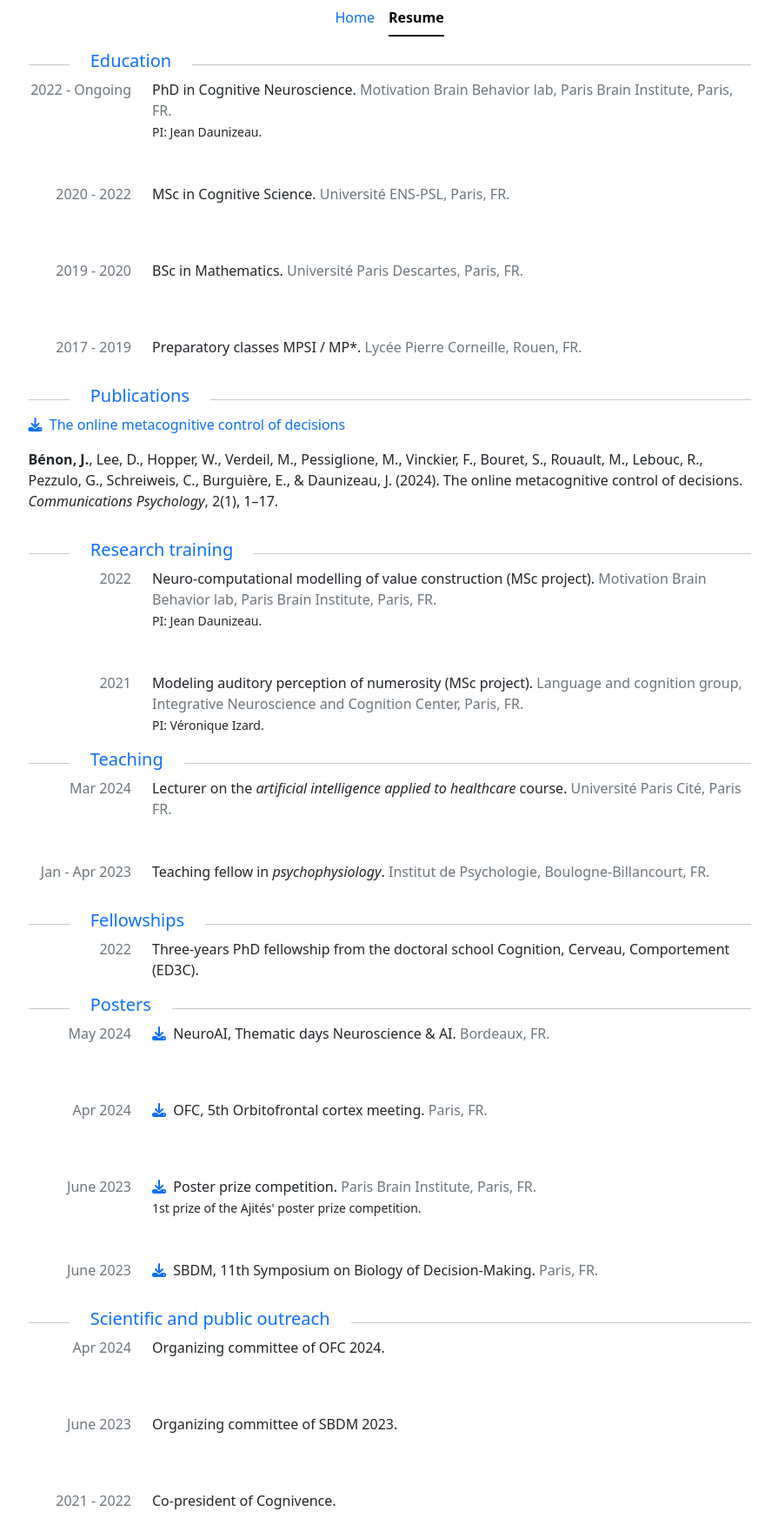
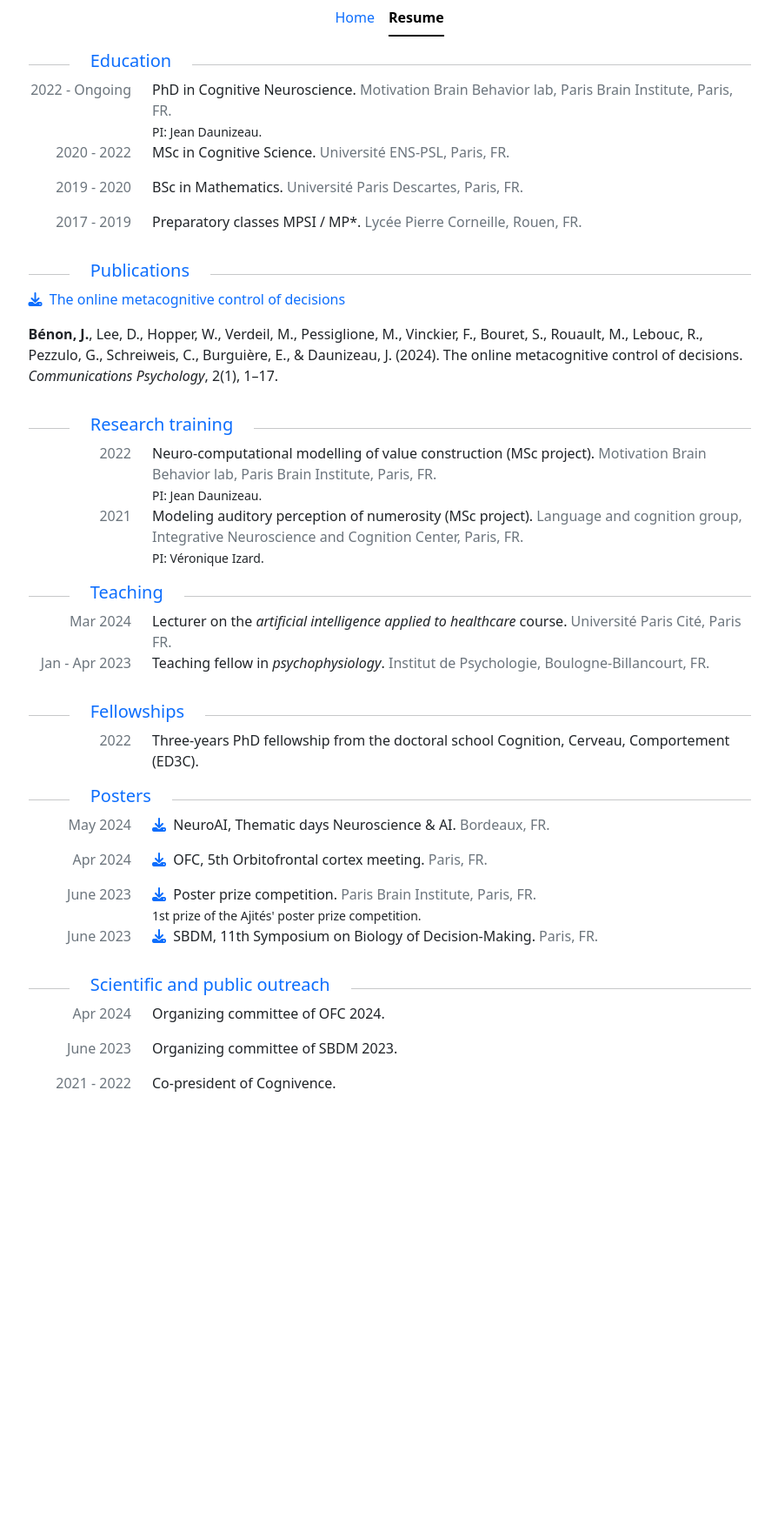
Before and after one commit to jbenon/jbenon.github.io, a Jekyll site: the page built from resume.html, in a window 1280 px wide. Shown: the whole page at 87% size, without its empty margins (192-1087 px from the left). Built offline with Jekyll 4.4.1, drawn with Linux system fonts in a browser that asks for light colours; nearby versions of some CDN libraries; after the commit the page ends 1273 px from its top, so only the background shows below that.

Commit message:
Remove the large row vertical gutter

```diff
--- a/resume.html
+++ b/resume.html
@@ -40,7 +40,7 @@ layout: default
 
           {% else %}
             <!-- Regular section -->
-            <div class="row justify-content-center gy-5">
+            <div class="row justify-content-center">
               {% for item in section.items %}
                 <div class="col-2 text-end">
                   <p class="text-secondary">
```
